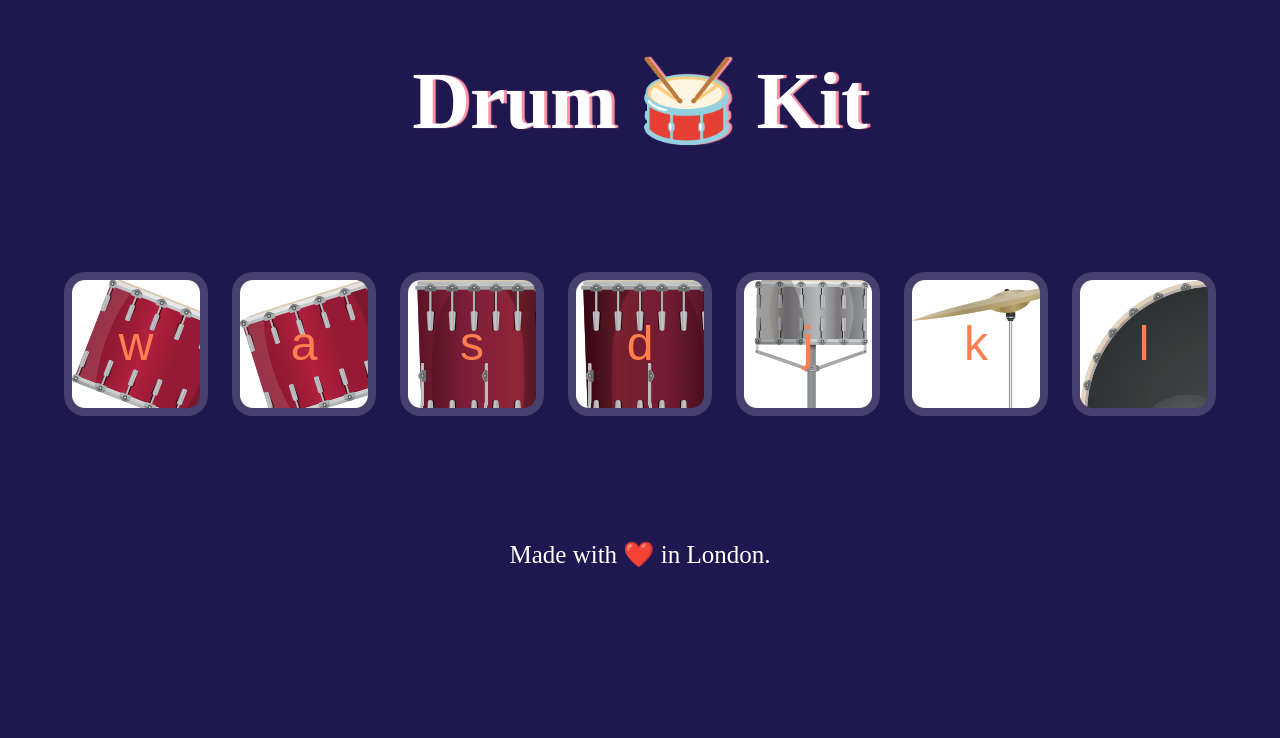
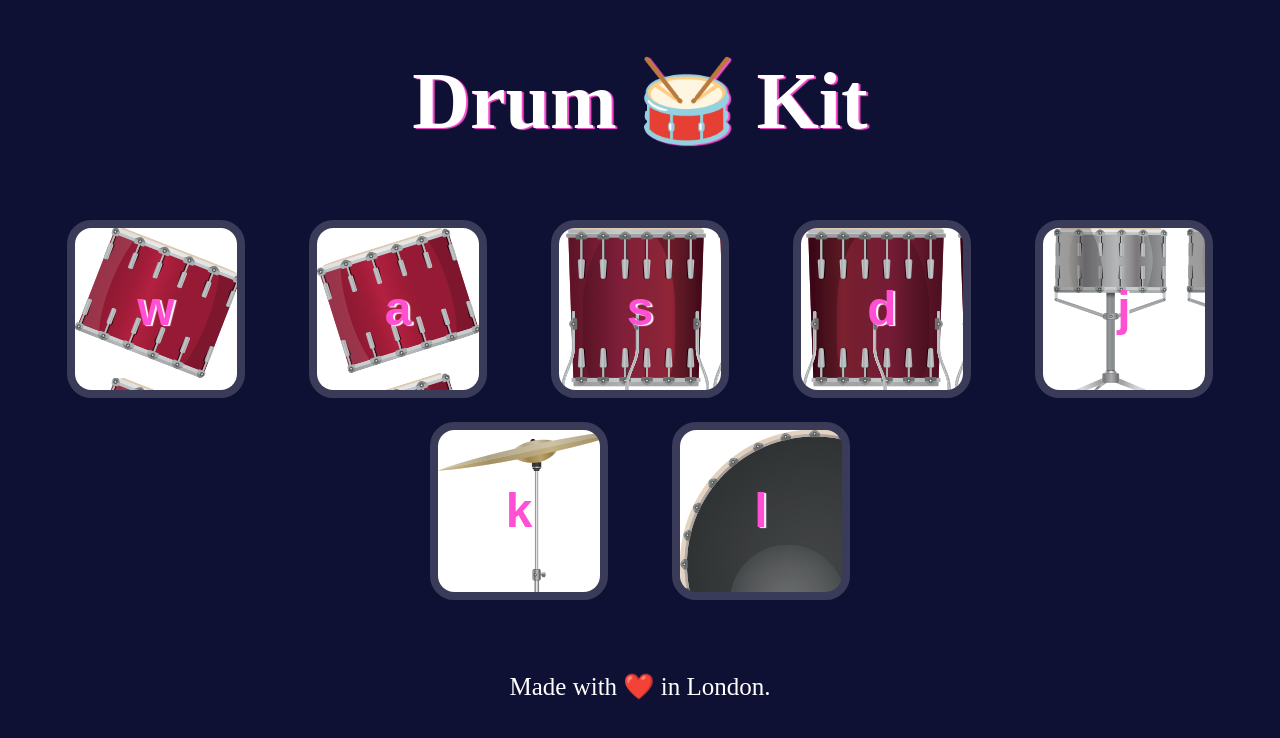
Before and after one commit to arbutnar/DrumKit, a plain HTML site: page index.html in a window 1280 px wide. Drawn offline with Linux system fonts and the light colour scheme.

Commit message:
drumkit exercise

```diff
--- a/styles.css
+++ b/styles.css
@@ -1,13 +1,13 @@
 body {
 	text-align: center;
-	background-color: rgb(31, 23, 80);
+	background-color: rgb(14, 17, 52);
 }
 
 h1 {
 	color: white;
-	font-size: 5rem;
-	margin-bottom: 7rem;
-	text-shadow: 3px 0px 1px rgb(255, 150, 168);
+	font-size: 96px;
+	margin-bottom: 112px;
+	text-shadow: 2px 0.5px 1px rgb(255, 80, 211);
 }
 
 .set {
@@ -18,27 +18,23 @@ h1 {
 }
 
 .set button {
-	color: coral;
+	color: rgb(255, 80, 211);
 	background-color: white;
 	border: none;
-	outline: 0.5rem solid #ffffff2d;
+	outline: 8px solid #ffffff2d;
 	border-radius: 10%;
-	margin: 20px;
-	width: 8rem;
-	height: 8rem;
+	margin: 40px;
+	width: 162px;
+	height: 162px;
 	font-size: 3rem;
-}
-
-img {
-	width: 8rem;
-	height: 8rem;
-	order: -1;
+	font-weight: bold;
+	text-shadow: 2px 0.5px 1px rgb(255, 255, 255);
 }
 
 footer {
 	color: white;
 	font-size: 25px;
-	margin-top: 7rem;
+	margin-top: 112px;
 
 }
 
@@ -74,3 +70,16 @@ footer {
 	box-shadow: 0 3px 4px 0 #DBEDF3;
 	opacity: 0.5;
 }
+
+@media (orientation: landscape) {
+	h1 {
+		font-size: 5rem;
+		margin-bottom: 60px;
+	}
+	.set button {
+		margin: 20px 40px;
+	}
+	footer {
+		margin-top: 60px;
+	}
+}
```
